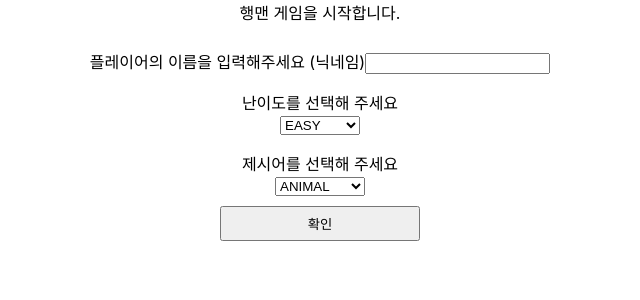
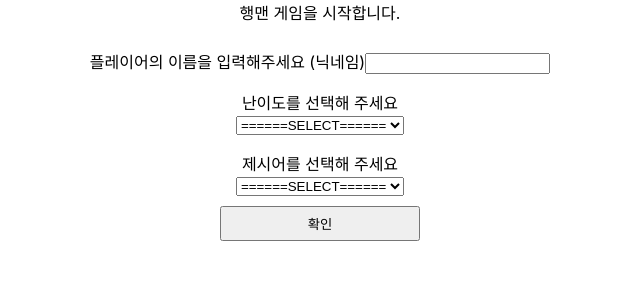
Before and after one commit to Rojojun/coyukdae-FE, a React (Create React App) app: page / in a window 1280 px wide. Both pictures are taken after a click on the button "행맨게임". Shown: the top 300 px of the page, without its empty margins (320-960 px from the left). Built offline with nearby package versions, Linux system fonts and the light colour scheme.

Commit message:
Add :: API

```diff
--- a/src/components/HangmanDropdown/HangmanDropdown.jsx
+++ b/src/components/HangmanDropdown/HangmanDropdown.jsx
@@ -1,21 +1,16 @@
 import React, { useState } from "react";
 
-export default function HangmanDropdown() {
-  const [content, setContent] = useState("");
-
-  const onChangeHandler = (e) => {
-    setContent(e.target.value);
-  };
-
+export default function HangmanDropdown({ selectedLevel, onChangeHandler }) {
   const Options = [
-    { key: 1, value: "EASY" },
-    { key: 2, value: "NORMAL" },
-    { key: 3, value: "HARD" },
+    { key: 1, value: "======SELECT======" },
+    { key: 2, value: "EASY" },
+    { key: 3, value: "NORMAL" },
+    { key: 4, value: "HARD" },
   ];
 
   return (
     <div>
-      <select onChange={onChangeHandler} value={content}>
+      <select onChange={onChangeHandler} value={selectedLevel}>
         {Options.map((item, index) => (
           <option key={item.key} value={item.value}>
             {item.value}
--- a/src/components/HangmanDropdown/HangmanThemeDropdown.jsx
+++ b/src/components/HangmanDropdown/HangmanThemeDropdown.jsx
@@ -1,23 +1,21 @@
 import React, { useState } from "react";
 
-export default function HangmanThemeDropdown() {
-  const [content, setContent] = useState("");
-
-  const onChangeHandler = (e) => {
-    setContent(e.target.value);
-  };
-
+export default function HangmanThemeDropdown({
+  onChangeHandler,
+  selectedType,
+}) {
   const Options = [
-    { key: 1, value: "ANIMAL" },
-    { key: 2, value: "JOB" },
-    { key: 3, value: "PLANT" },
-    { key: 4, value: "EXERCISE" },
-    { key: 5, value: "RANDOM" },
+    { key: 1, value: "======SELECT======" },
+    { key: 2, value: "ANIMAL" },
+    { key: 3, value: "JOB" },
+    { key: 4, value: "PLANT" },
+    { key: 5, value: "EXERCISE" },
+    { key: 6, value: "RANDOM" },
   ];
 
   return (
     <div>
-      <select onChange={onChangeHandler} value={content}>
+      <select onChange={onChangeHandler} value={selectedType}>
         {Options.map((item, index) => (
           <option key={item.key} value={item.value}>
             {item.value}
--- a/src/index.jsx
+++ b/src/index.jsx
@@ -10,4 +10,3 @@ root.render(
     <App />
   </BrowserRouter>
 );
-`12`;
--- a/src/pages/hangman/Main.jsx
+++ b/src/pages/hangman/Main.jsx
@@ -2,11 +2,50 @@ import React, { useState } from "react";
 import Button from "../../components/Button/Button";
 import HangmanDropdown from "../../components/HangmanDropdown/HangmanDropdown";
 import HangmanThemeDropdown from "../../components/HangmanDropdown/HangmanThemeDropdown";
+import axios from "axios";
+
+const createQuestionApi = async (requestData) => {
+  try {
+    const response = await axios.post(
+      "http://localhost:8080/api/v1/games/hangman/questions",
+      requestData
+    );
+    return response.data;
+  } catch (error) {
+    throw error;
+  }
+};
 
 export default function Main() {
   const [playerName, setPlayerName] = useState("");
+  const [selectedLevel, setSelectedLevel] = useState("");
+  const [selectedType, setSelectedType] = useState("");
+
+  const handleDropdownChange = (e) => {
+    setSelectedLevel(e.target.value);
+  };
   const handleClickEvent = () => {
-    console.log(playerName);
+    console.log("playName : " + playerName);
+    console.log("selectedLevel : " + selectedLevel);
+    console.log("selectedType : " + selectedType);
+  };
+  const handleDropDownTypeChange = (e) => {
+    setSelectedType(e.target.value);
+  };
+
+  const handleCreateQuestion = async () => {
+    const requestData = {
+      nickname: playerName,
+      questionLevel: selectedLevel,
+      questionType: selectedType,
+    };
+
+    try {
+      const response = await createQuestionApi(requestData);
+      console.log("API 응답 데이터", response);
+    } catch (error) {
+      console.error("API 요청 에러 발생", error);
+    }
   };
 
   return (
@@ -21,11 +60,17 @@ export default function Main() {
         />
         <p />
         난이도를 선택해 주세요
-        <HangmanDropdown />
+        <HangmanDropdown
+          selectedLevel={selectedLevel}
+          onChangeHandler={handleDropdownChange}
+        />
         <p />
         제시어를 선택해 주세요
-        <HangmanThemeDropdown />
-        <Button buttonContent={"확인"} clickEvent={handleClickEvent} />
+        <HangmanThemeDropdown
+          selectedType={selectedType}
+          onChangeHandler={handleDropDownTypeChange}
+        />
+        <Button buttonContent={"확인"} clickEvent={handleCreateQuestion} />
       </div>
     </div>
   );
```
Also changed, not shown: api/HangmanCreateApi.jsx (deleted, +0 -7 lines).
